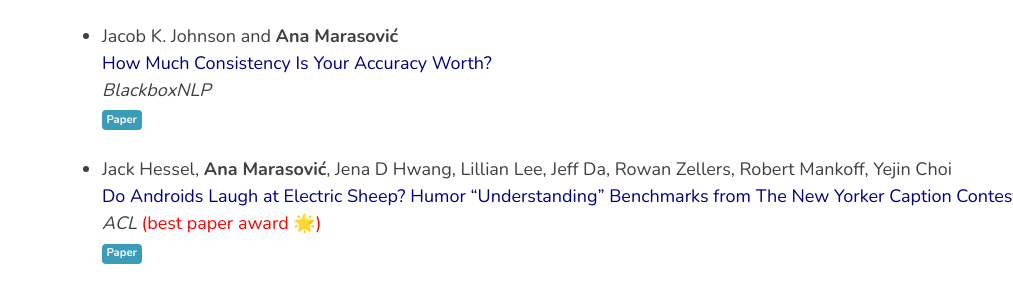
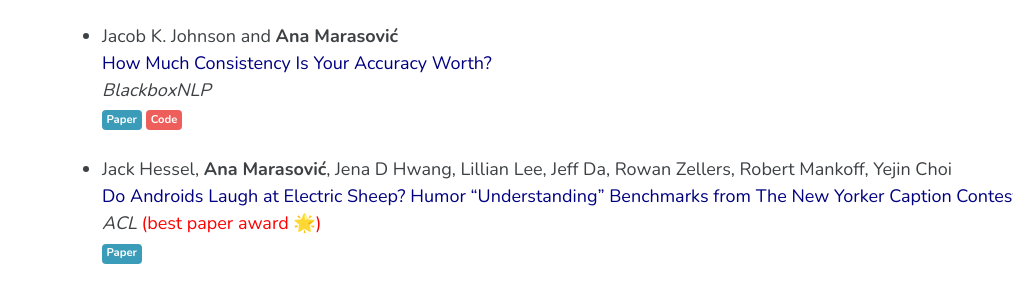
Before and after one commit to amarasovic/amarasovic.github.io, a Jekyll site: the page built from publications/index.md, in a window 1280 px wide and 900 px high, scrolled down 1364 px. Shown: the part 148-448 px from the top of the window, without its empty margins (267-1280 px from the left). Built offline with Jekyll 4.4.1, drawn with Linux system fonts in a browser that asks for light colours; cached includes are drawn as plain includes; a script that is not in the unit is left out.

Commit message:
Add code repository link to consistency paper
🤖 Generated with [Claude Code](https://claude.ai/code)

Co-Authored-By: Claude <noreply@anthropic.com>

```diff
--- a/publications/index.md
+++ b/publications/index.md
@@ -57,7 +57,7 @@ The workshop “XAI in Action: Past, Present, and Future Applications” co-cola
 * Jacob K. Johnson and **Ana Marasović**
 <span style="color:navy">How Much Consistency Is Your Accuracy Worth?</span>
 *BlackboxNLP*
-[Paper](https://arxiv.org/abs/2310.13781){: .btn .btn--info .btn--small}
+[Paper](https://arxiv.org/abs/2310.13781){: .btn .btn--info .btn--small} [Code](https://github.com/jacobkj314/relative-consistency){: .btn .btn--danger .btn--small}
 
 * Jack Hessel, **Ana Marasović**, Jena D Hwang, Lillian Lee, Jeff Da, Rowan Zellers, Robert Mankoff, Yejin Choi
 <span style="color:navy">Do Androids Laugh at Electric Sheep? Humor "Understanding" Benchmarks from The New Yorker Caption Contest</span>
```
